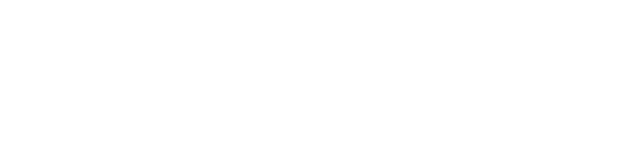
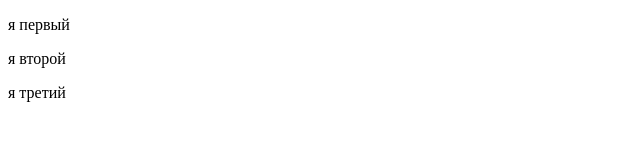
Before and after one commit to Aazmund/MyProject, a plain HTML site: page index.html in a window 1280 px wide. Shown: the whole page, without its empty margins (0-640 px from the left). Drawn offline with Linux system fonts and the light colour scheme.

Commit message:
add bloks

```diff
--- a/index.html
+++ b/index.html
@@ -6,7 +6,13 @@
   </head>
   <body>
     <div class="block1">
-
+      <p>я первый</p>
+    </div>
+    <div class="block2">
+      <p>я второй</p>
+    </div>
+    <div class="block3">
+      <p>я третий</p>
     </div>
   </body>
 </html>
```
